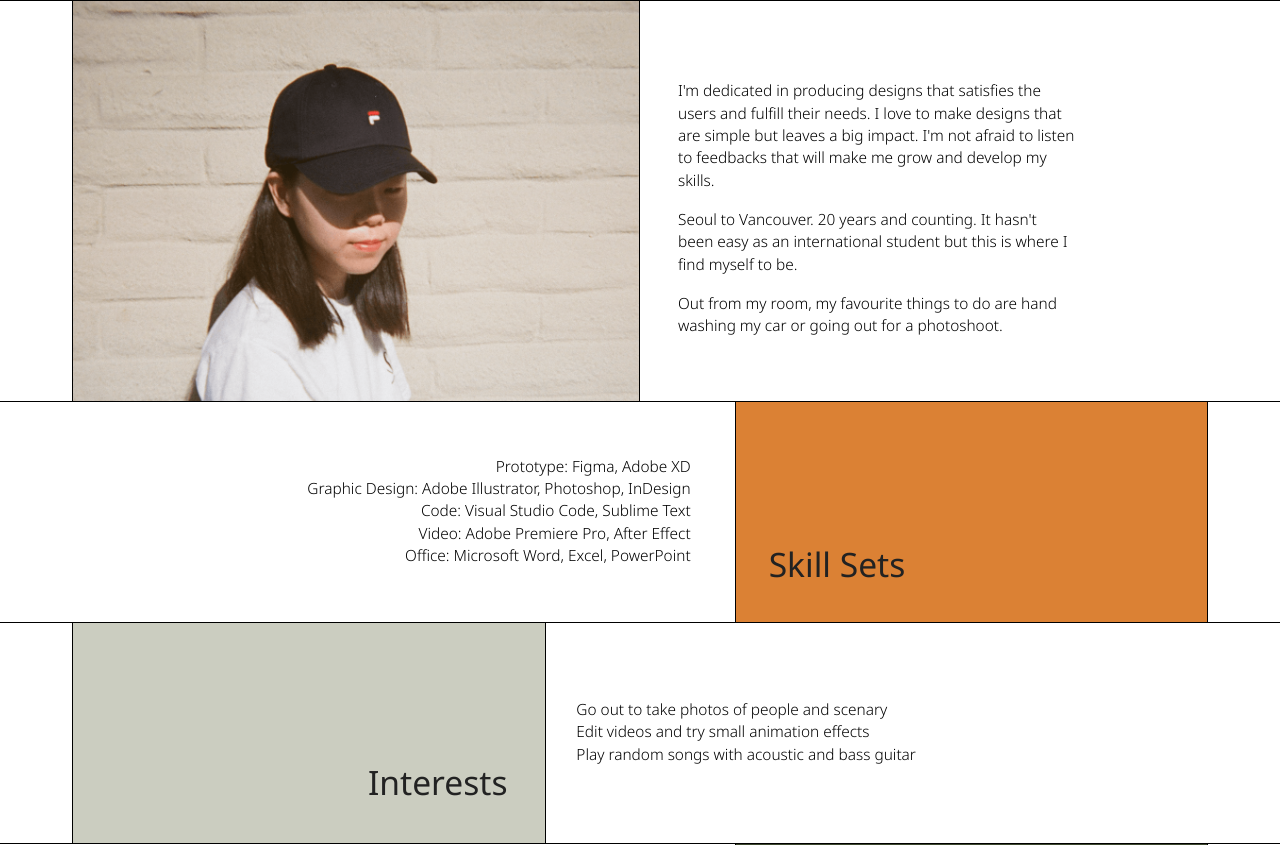
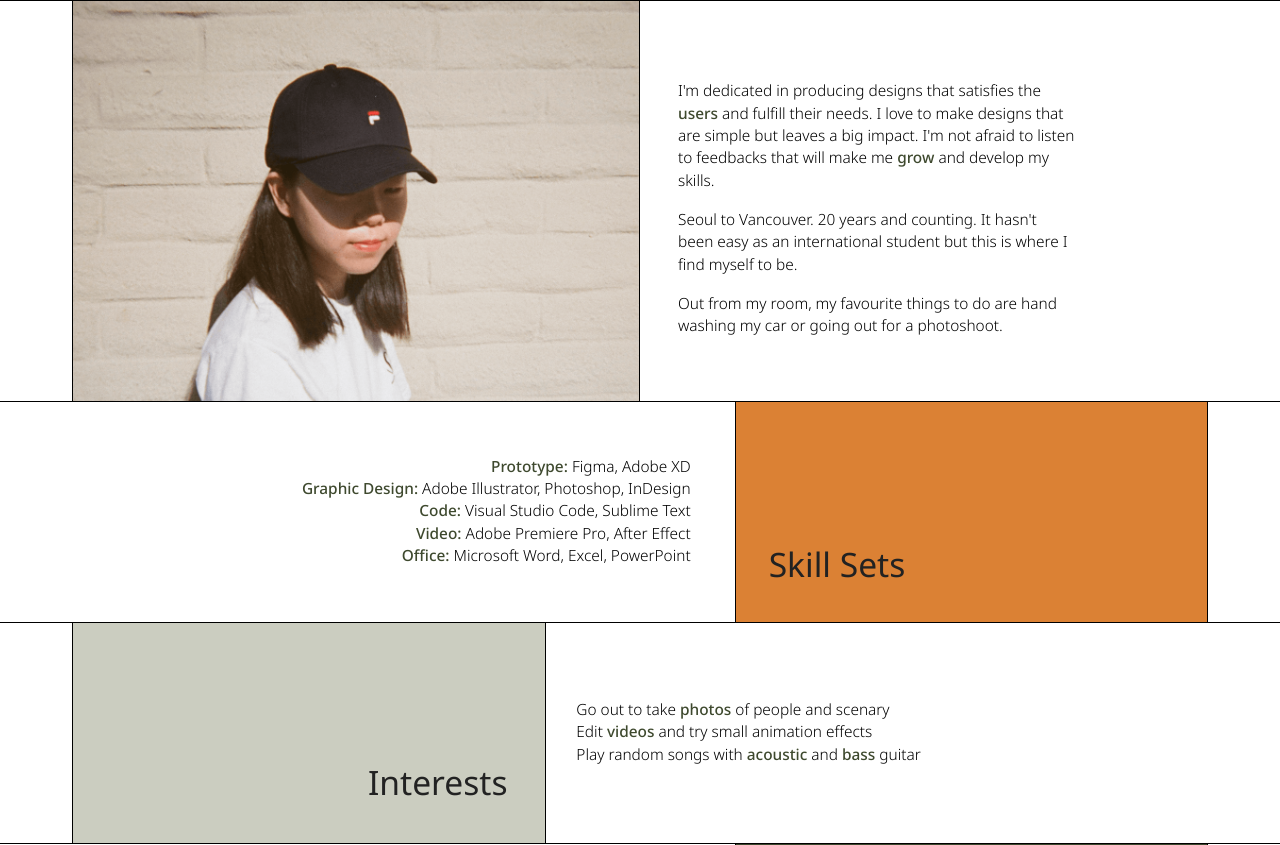
Before and after one commit to shayparksoo/shayparksooin, a PHP site: page /about.php in a window 1280 px wide. Shown: the part 253-1098 px from the top of the page. Run offline with PHP 8.4, Linux system fonts and the light colour scheme.

Commit message:
Img Optimized, <b> fixed

```diff
--- a/css/partials/type.css
+++ b/css/partials/type.css
@@ -18,6 +18,10 @@ h4 {
     color: #3E492E;
 }
 
+b {
+    font-weight: 500;
+    color: #3E492E;
+}
 
 /* -------------- // Type //  --------------*/
 .caption {
--- a/partials/about/about-bio.php
+++ b/partials/about/about-bio.php
@@ -4,7 +4,7 @@
             <img src="/img/profile.png" class="profile border-r" alt="Shay Park's Profile" width="300" height="194">
         </div>
         <div class="col col-12-sm col-7-md col-5 col-8-xl sec-body-ctnr about-bio-txt">
-            <p class="sec-body-sm p-break">I'm dedicated in producing designs that satisfies the users and fulfill their needs. I love to make designs that are simple but leaves a big impact. I'm not afraid to listen to feedbacks that will make me grow and develop my skills.</p>
+            <p class="sec-body-sm p-break">I'm dedicated in producing designs that satisfies the <b>users</b> and fulfill their needs. I love to make designs that are simple but leaves a big impact. I'm not afraid to listen to feedbacks that will make me <b>grow</b> and develop my skills.</p>
             <p class="sec-body-sm p-break">Seoul to Vancouver. 20 years and counting. It hasn't been easy as an international student but this is where I find myself to be.</p>
             <p class="sec-body-sm p-break">Out from my room, my favourite things to do are hand washing my car or going out for a photoshoot.</p>
         </div>
--- a/partials/about/about-interest.php
+++ b/partials/about/about-interest.php
@@ -4,9 +4,9 @@
                 <h2 class="abt-heading abt-right">Interests</h2>
          </div>
             <div class="col col-12-sm col-7-md col-7 flex about-sctn-box__body-cont  about-interest-content padding-right ">
-            <p class="sec-body-sm">Go out to take photos of people and scenary</p>
-            <p class="sec-body-sm">Edit videos and try small animation effects</p>
-            <p class="sec-body-sm">Play random songs with acoustic and bass guitar</p>
+            <p class="sec-body-sm">Go out to take <b>photos</b> of people and scenary</p>
+            <p class="sec-body-sm">Edit <b>videos</b> and try small animation effects</p>
+            <p class="sec-body-sm">Play random songs with <b>acoustic</b> and <b>bass</b> guitar</p>
         </div>
     </div>
 </section>
--- a/partials/uiux/circular/circular-purpose.php
+++ b/partials/uiux/circular/circular-purpose.php
@@ -2,7 +2,7 @@
     <div class="grid">
         <div class="sctn-box__title-cont col col-12-sm col-6-md col-6 artifact__title flex">
                 <h3>Purpose of the Project</h3>
-                <p class="card-body padding-49-r">The purpose was to research the user experience of online shopping and implying the information to create an online clothing shop using skills from Adobe XD and Figma. The design only includes the checkout process of a selected item for desktop version and sign-up process for app version.</p>
+                <p class="card-body padding-49-r">The purpose was to <b>research the user experience</b> of online shopping and implying the information to create an online clothing shop using skills from Adobe XD and Figma. The design only includes the checkout process of a selected item for desktop version and sign-up process for app version.</p>
         </div>
         <div class="artifact__specs col-12-sm col-6-md col-6 flex border-l">
             <div class="artifact-specs__ind-text">
```
Also changed, not shown: img/circular-lofi2.png, img/circular-preview.png, img/circular-ref1.png, img/circular-ref2.png, img/circular-ref3.png, img/one-tap-card.png, img/onetap-preview.jpg, img/onetap-preview.png, img/onetap-ref1.png, img/onetap-ref2.png, img/onetap-ref3.png, img/profile.png.
